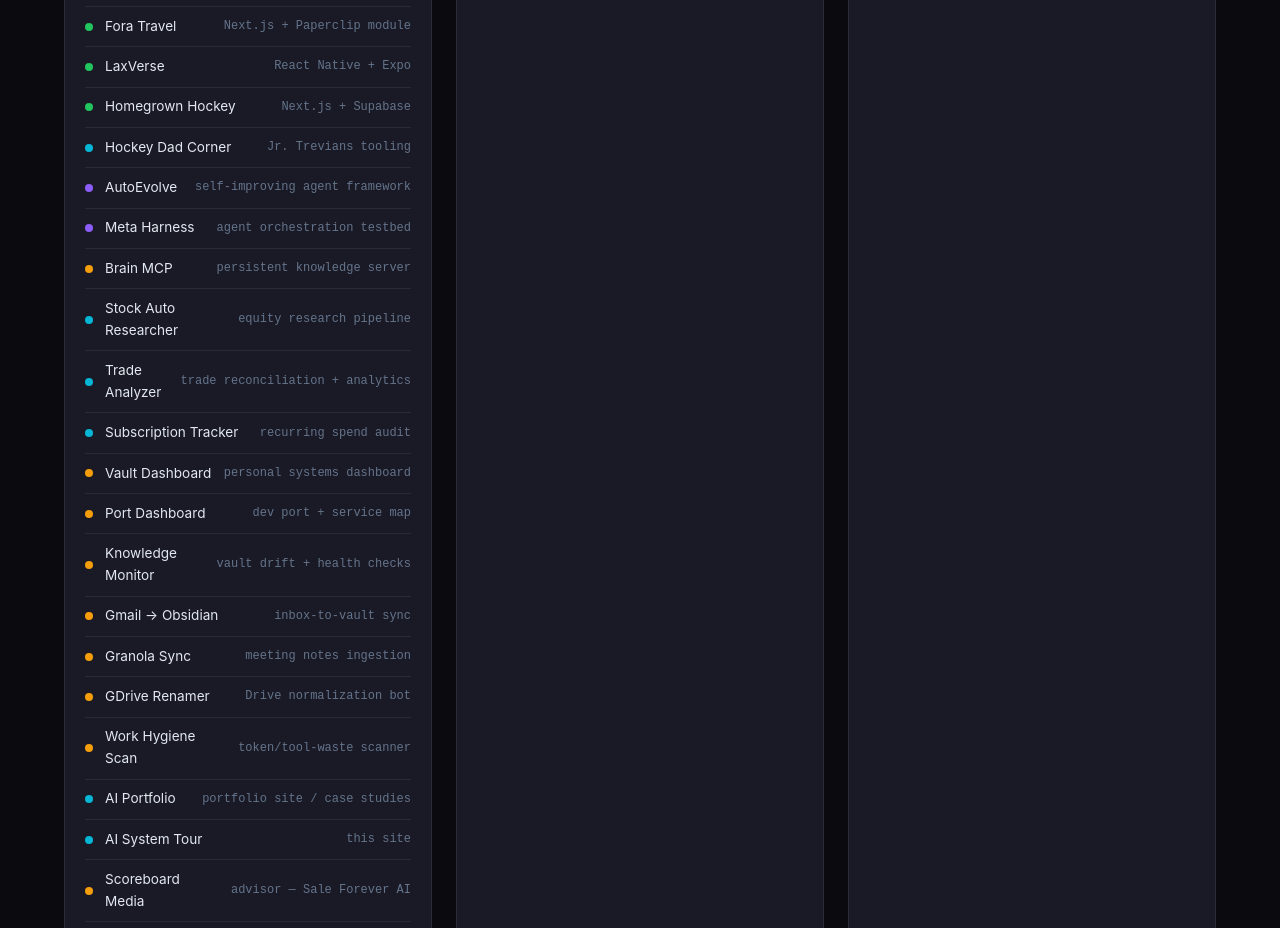
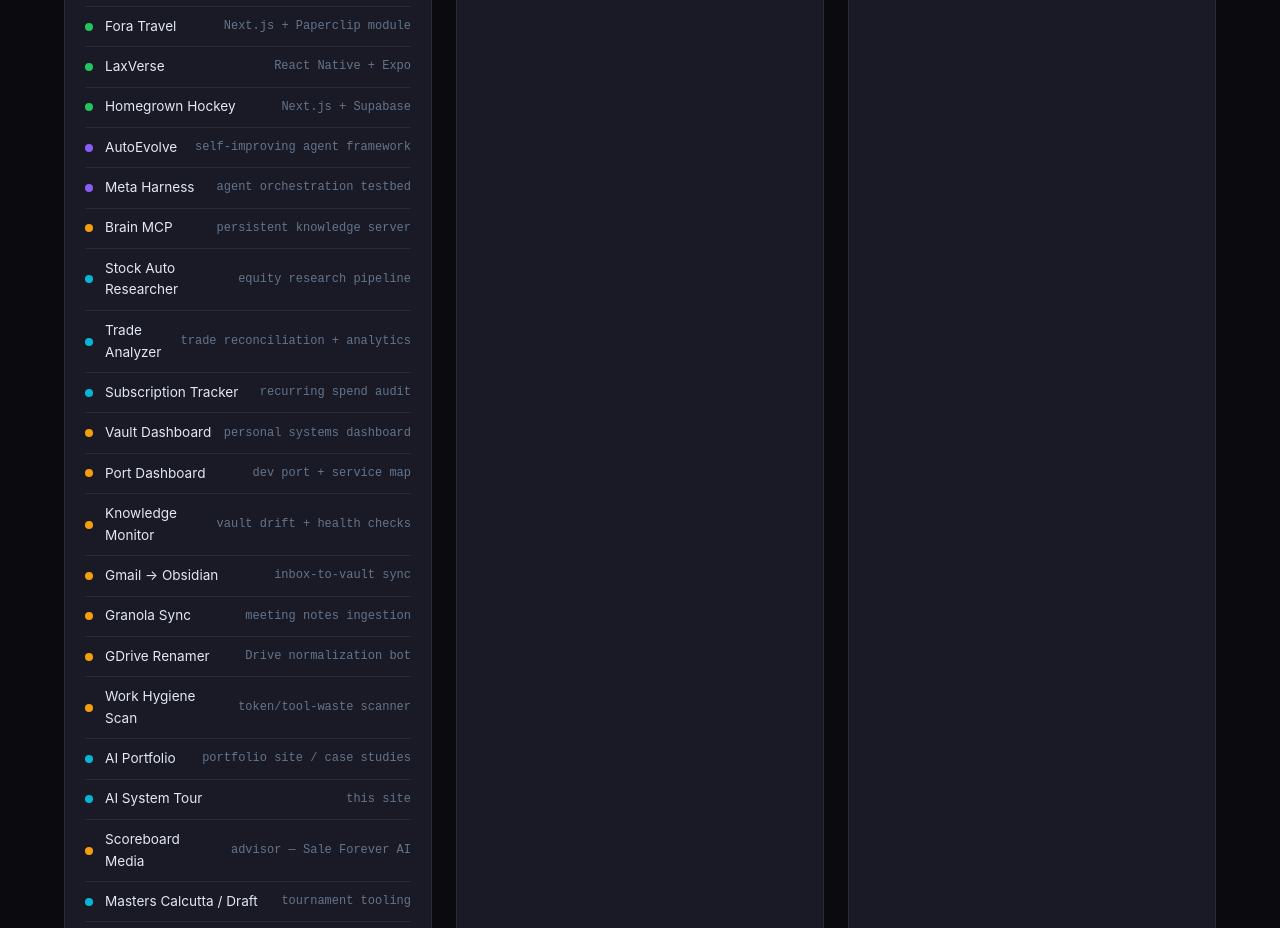
Before and after one commit to Pcecil21/ai-system-tour, a plain HTML site: page public/inventory.html in a window 1280 px wide. Shown: the part 5386-6314 px from the top of the page. Drawn offline with Linux system fonts and the light colour scheme.

Commit message:
Remove Hockey Dad Corner from inventory — project stays anonymous

```diff
--- a/public/inventory.html
+++ b/public/inventory.html
@@ -451,7 +451,6 @@
         <div class="infra-item"><span class="infra-dot" style="background:var(--green)"></span><span class="infra-label">Fora Travel</span><span class="infra-meta">Next.js + Paperclip module</span></div>
         <div class="infra-item"><span class="infra-dot" style="background:var(--green)"></span><span class="infra-label">LaxVerse</span><span class="infra-meta">React Native + Expo</span></div>
         <div class="infra-item"><span class="infra-dot" style="background:var(--green)"></span><span class="infra-label">Homegrown Hockey</span><span class="infra-meta">Next.js + Supabase</span></div>
-        <div class="infra-item"><span class="infra-dot" style="background:var(--cyan)"></span><span class="infra-label">Hockey Dad Corner</span><span class="infra-meta">Jr. Trevians tooling</span></div>
         <div class="infra-item"><span class="infra-dot" style="background:var(--accent2)"></span><span class="infra-label">AutoEvolve</span><span class="infra-meta">self-improving agent framework</span></div>
         <div class="infra-item"><span class="infra-dot" style="background:var(--accent2)"></span><span class="infra-label">Meta Harness</span><span class="infra-meta">agent orchestration testbed</span></div>
         <div class="infra-item"><span class="infra-dot" style="background:var(--amber)"></span><span class="infra-label">Brain MCP</span><span class="infra-meta">persistent knowledge server</span></div>
```
